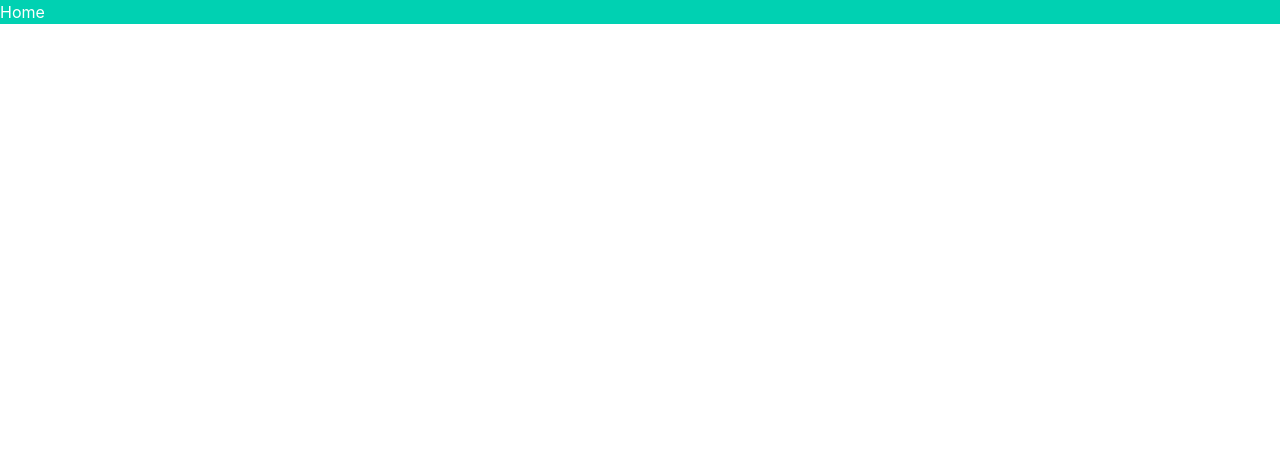
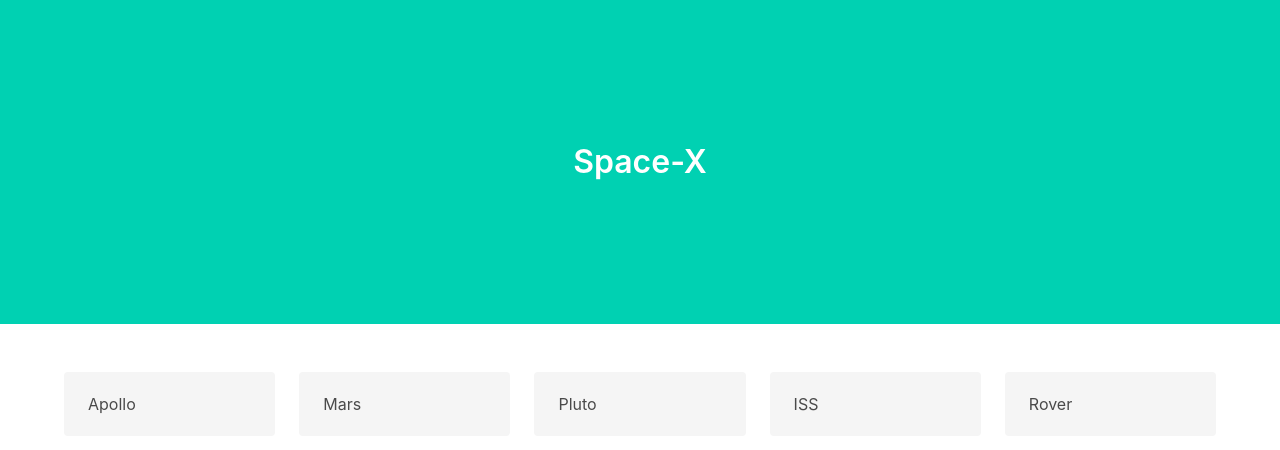
Before and after one commit to abuhurairah6/space-x-react, a Next.js app: page / in a window 1280 px wide. Shown: the top 450 px of the page. Built offline with nearby package versions, Linux system fonts and the light colour scheme.

Commit message:
Component & CSS update
- Created Rocket class that renders element base on number of objects from data.json
- Created custom CSS class for onhover effect
- Added and refactored JSX lines and wrap JSX elements into respective components

```diff
--- a/component/Header.js
+++ b/component/Header.js
@@ -1,5 +1,11 @@
 export default function Header(props) {
 	return (
-		<h1>{props.title}</h1>
+		<section className="hero is-primary is-medium">
+			<div className="hero-body has-text-centered">
+				<h1 className="title">
+					{props.title}
+				</h1>
+			</div>
+		</section>
 	)
 }
--- a/component/Rocket.js
+++ b/component/Rocket.js
@@ -1,9 +1,28 @@
-export default function RocketParent(props){
-	return (
-		<div/>
-	)
-}
+class Rocket extends React.Component {
+	render() {
+		const rockets = this.props.rockets;
+		const rocketsArr = [];
+		for (let key in rockets){
+			rocketsArr.push(rockets[key]);
+		};
+		console.log(rocketsArr);
 
-function Rocket() {
+		return (
+			<section className="section">
+				<div className="container">
+					<div className="columns">
+						{rocketsArr.map(rocket => (
+							<div className="column" key={rocket.id}>
+								<div className="notification c-hover">
+									{rocket.name}
+								</div>
+							</div>
+						))}
+					</div>
+				</div>
+			</section>
+		);
+	};
+};
 
-}
+export default Rocket;
--- /dev/null
+++ b/css/custom-styles.css
@@ -0,0 +1,13 @@
+:root{
+	--trans-seconds: 1s;
+	--trans-scale: 1.1;
+}
+
+.c-hover{
+	transition: var(--trans-seconds);
+}
+
+.c-hover:hover{
+	transform: scaleX(var(--trans-scale)) scaleY(var(--trans-scale));
+	background-color: #90EE90;
+}
--- a/data.json
+++ b/data.json
@@ -19,6 +19,11 @@
 				"id": 4,
 				"name": "ISS",
 				"description": "Mock rocket information ISS"
+		},
+		"Rover": {
+				"id": 5,
+				"name": "Rover",
+				"description": "Mock rocket information ISS"
 		}
 	}
 }
--- a/pages/_app.js
+++ b/pages/_app.js
@@ -1,4 +1,5 @@
 import '../node_modules/bulma/css/bulma.css';
+import '../css/custom-styles.css';
 
 export default function MyApp({ Component, pageProps }) {
 	return <Component {...pageProps} />
--- a/pages/index.js
+++ b/pages/index.js
@@ -1,21 +1,22 @@
 import './_app.js';
 import data from '../data.json';
 import Header from '../component/Header.js';
-import RocketParent from '../component/Rocket.js';
+import Rocket from '../component/Rocket.js';
 
 export default function Home() {
 
 	let item;
 	for (item in data.rockets) {
-		console.log(data.rockets[item]);
+		// console.log(data.rockets[item]);
 	}
 
 	return (
-		<div className="hero is-primary">
+		<div>
 			<Header
-				title="Home"
+				title="Space-X"
 			/>
-			<RocketParent
+			<Rocket
+				rockets={data.rockets}
 			/>
 		</div>
 	);
```
